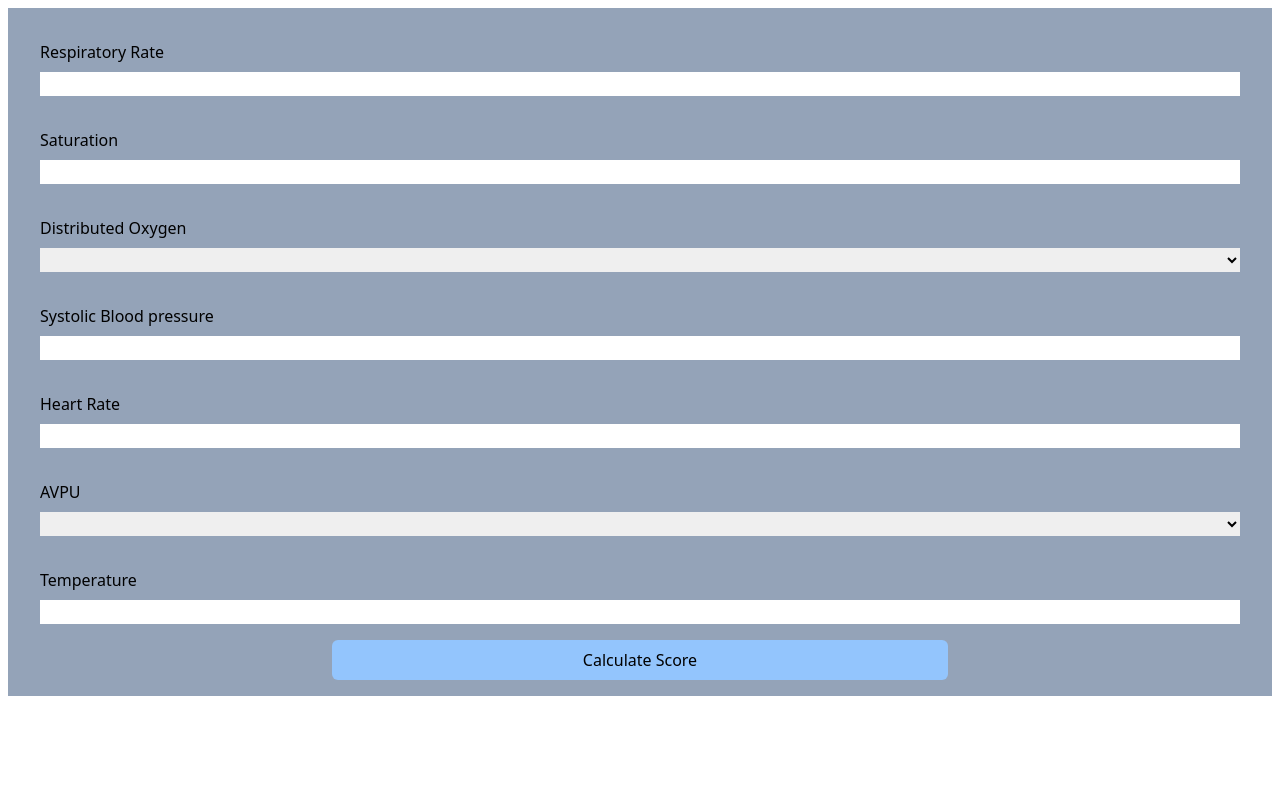
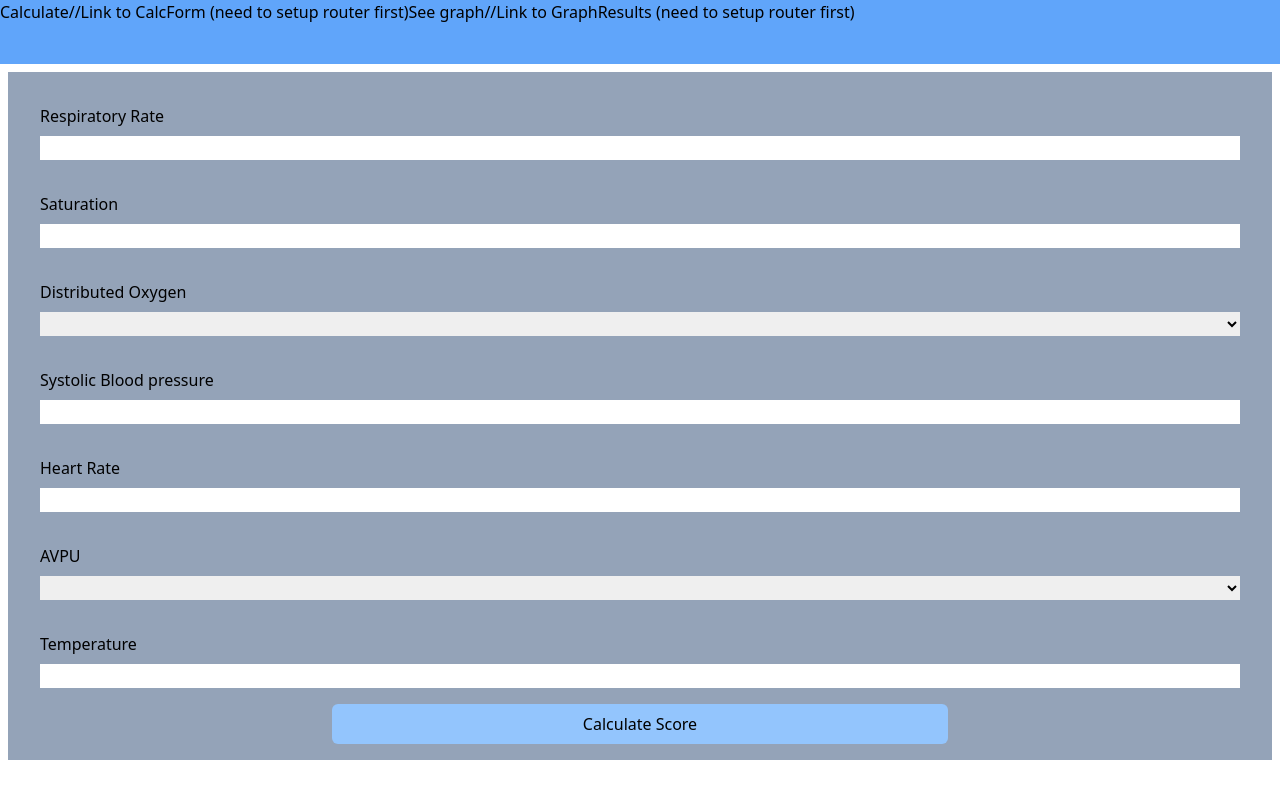
Before and after one commit to sebastianswahn/NEWS, a React (Vite) app in the folder NEWS-app/: page / in a window 1280 px wide. Shown: the top 798 px of the page. Built offline with nearby package versions, Linux system fonts and the light colour scheme.

Commit message:
added a useless navbar realizing i need to initiate a router

```diff
--- a/NEWS-app/src/App.jsx
+++ b/NEWS-app/src/App.jsx
@@ -1,9 +1,11 @@
 import React from "react";
 import CalcForm from "./components.jsx/CalcForm";
+import Header from "./components.jsx/header";
 
 function App() {
   return (
     <div>
+      <Header />
       <CalcForm />
     </div>
   );
--- /dev/null
+++ b/NEWS-app/src/components.jsx/Header.jsx
@@ -0,0 +1,15 @@
+import React from "react";
+import { Link } from "react-router-dom";
+
+function header() {
+  return (
+    <div className="bg-blue-400 flex width-screen h-16">
+      <ul className="flex">
+        <li>Calculate</li> //Link to CalcForm (need to setup router first)
+        <li>See graph</li> //Link to GraphResults (need to setup router first)
+      </ul>
+    </div>
+  );
+}
+
+export default header;
--- /dev/null
+++ b/package.json
@@ -0,0 +1,5 @@
+{
+  "dependencies": {
+    "react-router-dom": "^6.22.0"
+  }
+}
```
Also changed, not shown: NEWS-app/src/pages/GraphResults.jsx (added), 1 other file (tests, documents, lock files or other folders).
